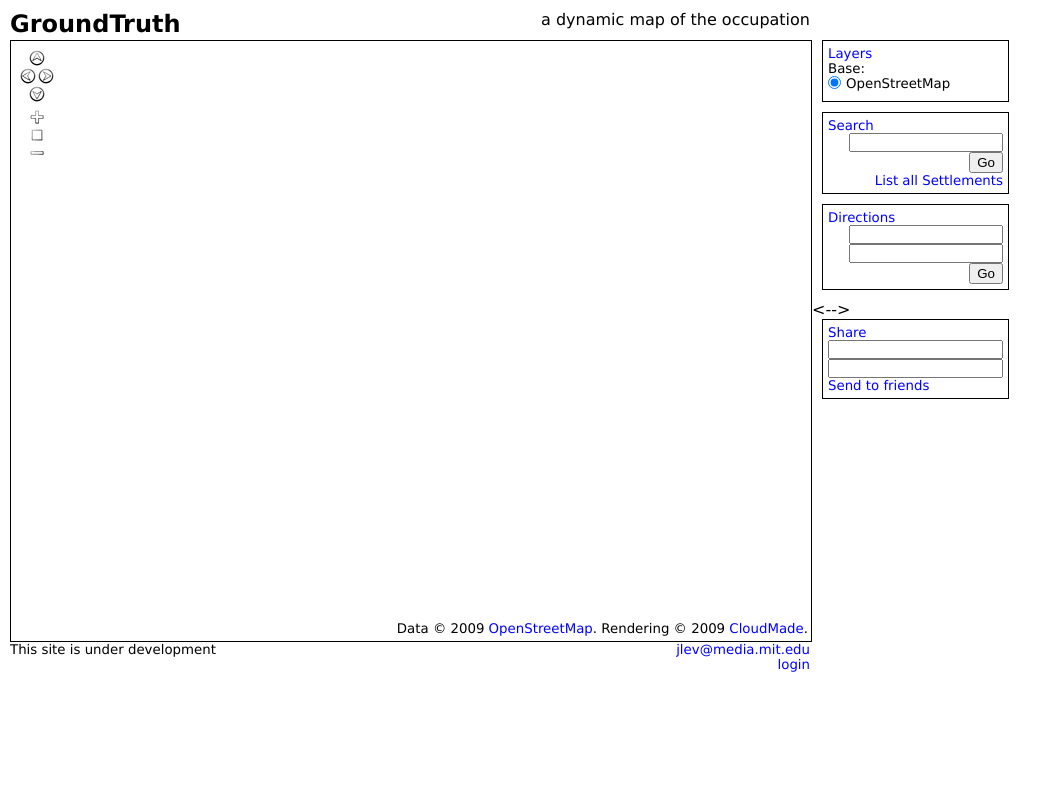
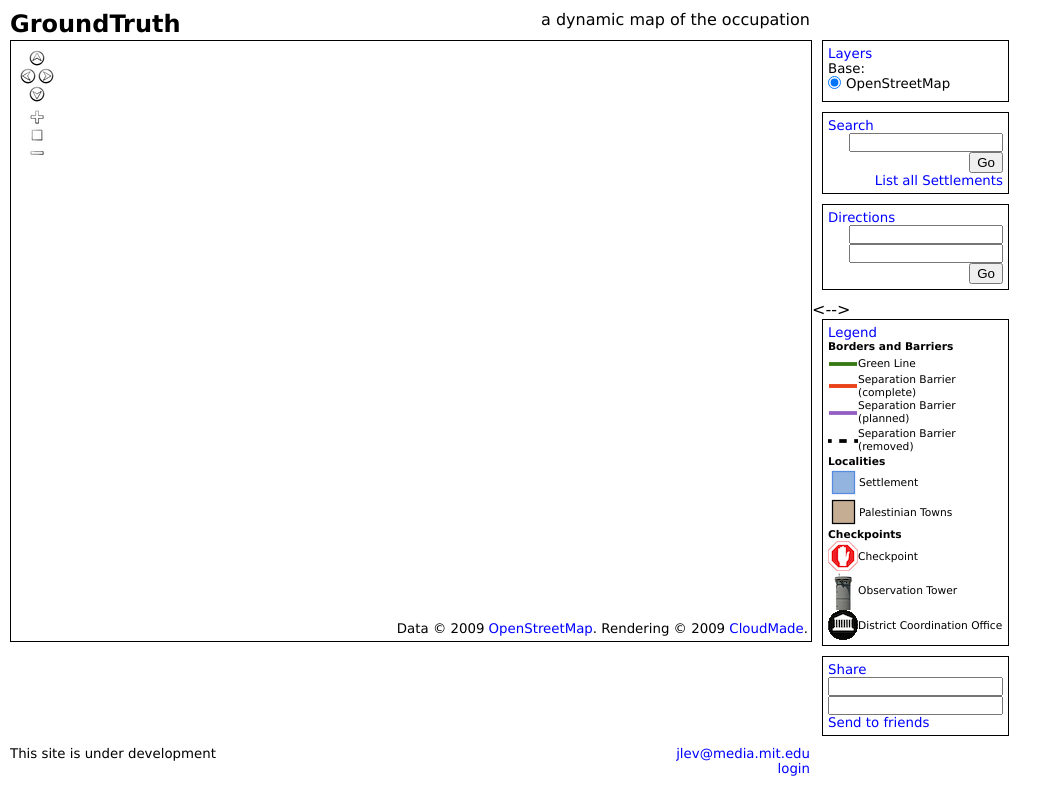
Before and after one commit to jlev/groundtruth, a Django app: template geo/templates/map.html in a window 1280 px wide. Shown: the whole page, without its empty margins (0-1062 px from the left). Run offline with Django 3.2, Linux system fonts and the light colour scheme; the template is opened without the code that fills it, so the values that code supplies are empty; some libraries are stand-ins or nearby versions.

Commit message:
added legend

```diff
--- a/geo/templates/map.html
+++ b/geo/templates/map.html
@@ -36,8 +36,32 @@
           </div>
         </div><-->
         <div class="right_menu_item">
+         <a class="toggle" id="legend_toggle">Legend</a>
+         <div id="legend">
+           <b>Borders and Barriers</b>
+           <table cellspacing="10">
+             <tr><td align="center"><img src='{{MEDIA_URL}}map/icons/green-line-solid.png'></td><td>Green Line</td></tr>
+             <tr><td align="center"><img src='{{MEDIA_URL}}map/icons/red-line-solid.png'></td><td>Separation Barrier (complete)</td></tr>
+             <tr><td align="center"><img src='{{MEDIA_URL}}map/icons/purple-line-solid.png'></td><td>Separation Barrier (planned)</td></tr>
+             <tr><td align="center"><img src='{{MEDIA_URL}}map/icons/black-line-dashed.png'></td><td>Separation Barrier (removed)</td></tr>
+          </table>
+          <b>Localities</b>
+          <table cellspacing="5">
+            <tr><td align="center"><img src='{{MEDIA_URL}}map/icons/settlement.png'></td><td>Settlement</td></tr>
+            <tr><td align="center"><img src='{{MEDIA_URL}}map/icons/palestinian.png'></td><td>Palestinian Towns</td></tr>
+          </table>
+          <b>Checkpoints</b>
+          <table cellspacing="5">
+            <tr><td align="center"><img src='{{MEDIA_URL}}map/icons/checkpoint.png'></td><td>Checkpoint</td></tr>
+            <tr><td align="center"><img src='{{MEDIA_URL}}map/icons/watchtower.png'></td><td>Observation Tower</td></tr>
+            <tr><td align="center"><img src='{{MEDIA_URL}}map/icons/dco.gif'></td><td>District Coordination Office</td></tr>
+          </table>
+        </div>
+        </div>
+
+        <div class="right_menu_item">
           <a class="toggle" id="share_toggle">Share</a>
-          <div class="share_fields">
+          <div id="share_fields">
             <input type="text" id="share_URL" />
             <input type="text" id="share_iFrame" />
             <!-- AddThis Button BEGIN -->
@@ -86,6 +110,10 @@
               $j(this).next().toggle('fast');
               return false;
             });
+
+            //some start closed
+            //$j('#legend').toggle();
+            $j('#share_fields').toggle();
 
             //fill in share fields with map info, updating on every map move
               function mapCoordsToShareFields(e) {
--- a/media/map/map.js
+++ b/media/map/map.js
@@ -77,7 +77,7 @@
     registerEvents(settlements);
     map.addLayer(settlements);
 
-    palestinian = new OpenLayers.Layer.Vector("Palestinian Areas", {
+    palestinian = new OpenLayers.Layer.Vector("Palestinian Towns", {
                                                 strategies: [new OpenLayers.Strategy.Fixed()],
                                                 protocol: new OpenLayers.Protocol.HTTP({
                                                     api: "/palestinian",
@@ -232,10 +232,14 @@
 
 function registerEvents(layer) {
        layer.events.register("loadstart", layer, function() {
-           $j("#"+layer.name+".loading").show();
+           $j(jq_escape(layer.id+"_loading")).show();
        });
 
        layer.events.register("loadend", layer, function() {
-          $j("#"+layer.name+".loading").fadeOut();
+          $j(jq_escape(layer.id+"_loading")).fadeOut();
        });
    }
+
+function jq_escape(myid) {
+  return '#' + myid.replace(/(:|\.)/g,'\\$1');
+}
--- a/media/map/styles.js
+++ b/media/map/styles.js
@@ -23,17 +23,17 @@
 var checkpointStyleMap = new OpenLayers.StyleMap(
   {pointRadius: 10,
   fillOpacity:1,
-  externalGraphic:"/media/map/icons/checkpoint.gif",
+  externalGraphic:"/media/map/icons/checkpoint.png",
   strokeColor:'#FF0000'});
 var checkpointStyleLookup = {
-  "Checkpoint": {externalGraphic:"/media/map/icons/checkpoint.gif"},
-  "Earth Mound": {externalGraphic:"/media/map/icons/checkpoint.gif"},
-  "Observation Tower": {externalGraphic:"/media/map/icons/tower.gif"},
-  "DCO": {externalGraphic:"/media/map/icons/dco.png"},
-  "Partial Checkpoint": {externalGraphic:"/media/map/icons/checkpoint.gif"},
-  "Road Block": {externalGraphic:"/media/map/icons/checkpoint.gif"},
-  "Road Gate": {externalGraphic:"/media/map/icons/checkpoint.gif"},
-  "Agricultural Gate": {externalGraphic:"/media/map/icons/checkpoint.gif"}
+  "Checkpoint": {externalGraphic:"/media/map/icons/checkpoint.png"},
+  "Earth Mound": {externalGraphic:"/media/map/icons/checkpoint.png"},
+  "Observation Tower": {externalGraphic:"/media/map/icons/watchtower.png"},
+  "DCO": {externalGraphic:"/media/map/icons/dco.gif"},
+  "Partial Checkpoint": {externalGraphic:"/media/map/icons/checkpoint.png"},
+  "Road Block": {externalGraphic:"/media/map/icons/checkpoint.png"},
+  "Road Gate": {externalGraphic:"/media/map/icons/checkpoint.png"},
+  "Agricultural Gate": {externalGraphic:"/media/map/icons/checkpoint.png"}
 };
 checkpointStyleMap.addUniqueValueRules("default", "checkpoint_type", checkpointStyleLookup);
 checkpointStyleMap.addUniqueValueRules("select", "checkpoint_type", checkpointStyleLookup);
--- a/media/styles/map.css
+++ b/media/styles/map.css
@@ -17,3 +17,7 @@
 .olControlAttribution {
     bottom:5px;
 }
+
+#legend {
+    font-size:8pt;
+}
```
Also changed, not shown: media/map/icons/black-line-dashed.png (added), media/map/icons/checkpoint-flags.gif (renamed from media/map/icons/checkpoint.gif), media/map/icons/checkpoint.png (added), media/map/icons/dco.gif (added), media/map/icons/green-line-solid.png (added), media/map/icons/palestinian.png (added), media/map/icons/police.png (renamed from media/map/icons/dco.png), media/map/icons/purple-line-solid.png (added), media/map/icons/red-line-solid.png (added), media/map/icons/settlement.png (added), media/map/icons/tower.png (added), media/map/icons/watchtower-large.png (added), media/map/icons/watchtower.png (added).
